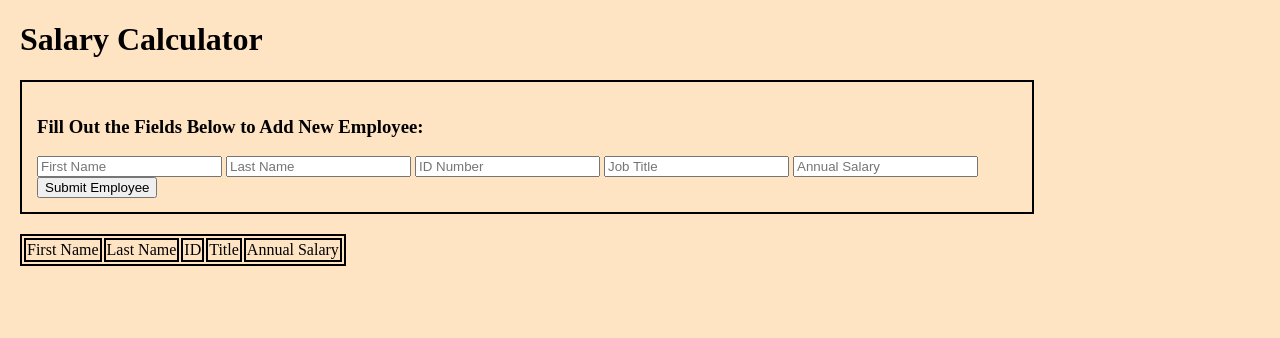
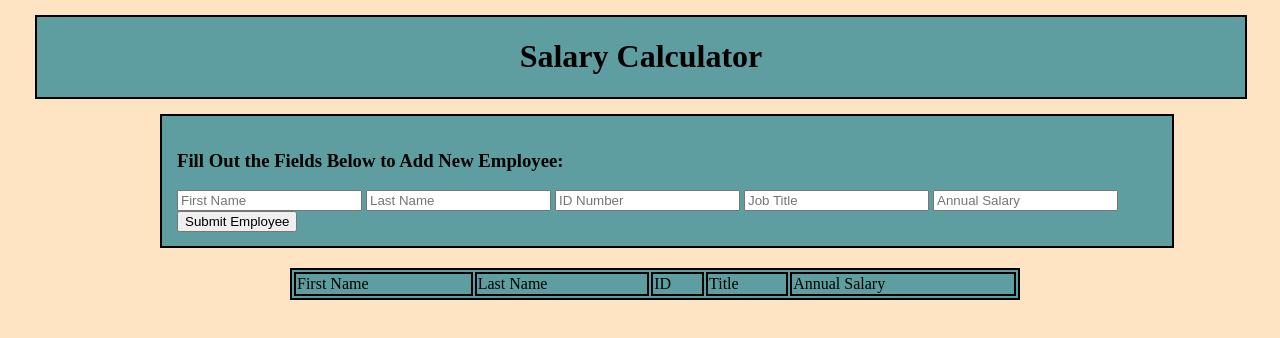
Before and after one commit to kastenbauer27/jquery-salary-calculator, a plain HTML site: page index.html in a window 1280 px wide. Drawn offline with Linux system fonts and the light colour scheme.

Commit message:
updated css styling for better page layout

```diff
--- a/style.css
+++ b/style.css
@@ -1,3 +1,15 @@
+header {
+    background-color: cadetblue;
+    text-align: center;
+    margin-left: 15px;
+    margin-right: 25px;
+    border-style: solid;
+    border-color: black;
+    border-width: 2px;
+    margin-top: 15px;
+    margin-bottom: 15px;
+}
+
 body {
     background-color: bisque;
     margin-left: 20px;
@@ -10,13 +22,19 @@ body {
     padding: 15px;
     height: 100px;
     width: 980px;
+    margin-left: 140px;
+    background-color: cadetblue;
 }
 
 .employeeTable {
     margin-top: 20px;
+    margin-left: 270px;
+    margin-bottom: 10px;
+    width: 730px;
     border-style: solid;
     border-color: black;
     border-width: 2px;
+    background-color: cadetblue;
 }
 
 td {
@@ -28,3 +46,7 @@ td {
 .employeeContainer {
     margin-top: 20px;
 }
+
+.totalMonthly {
+    margin-left: 270px;
+}
```
